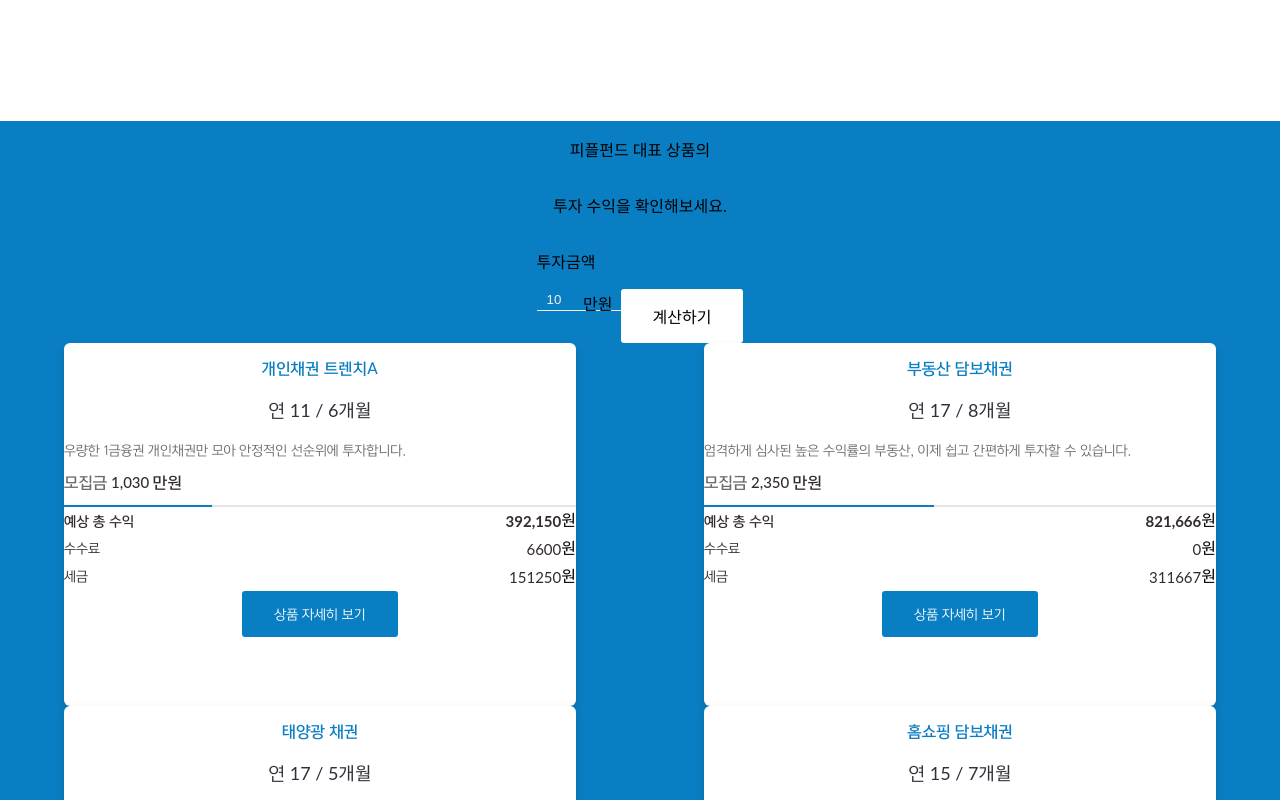
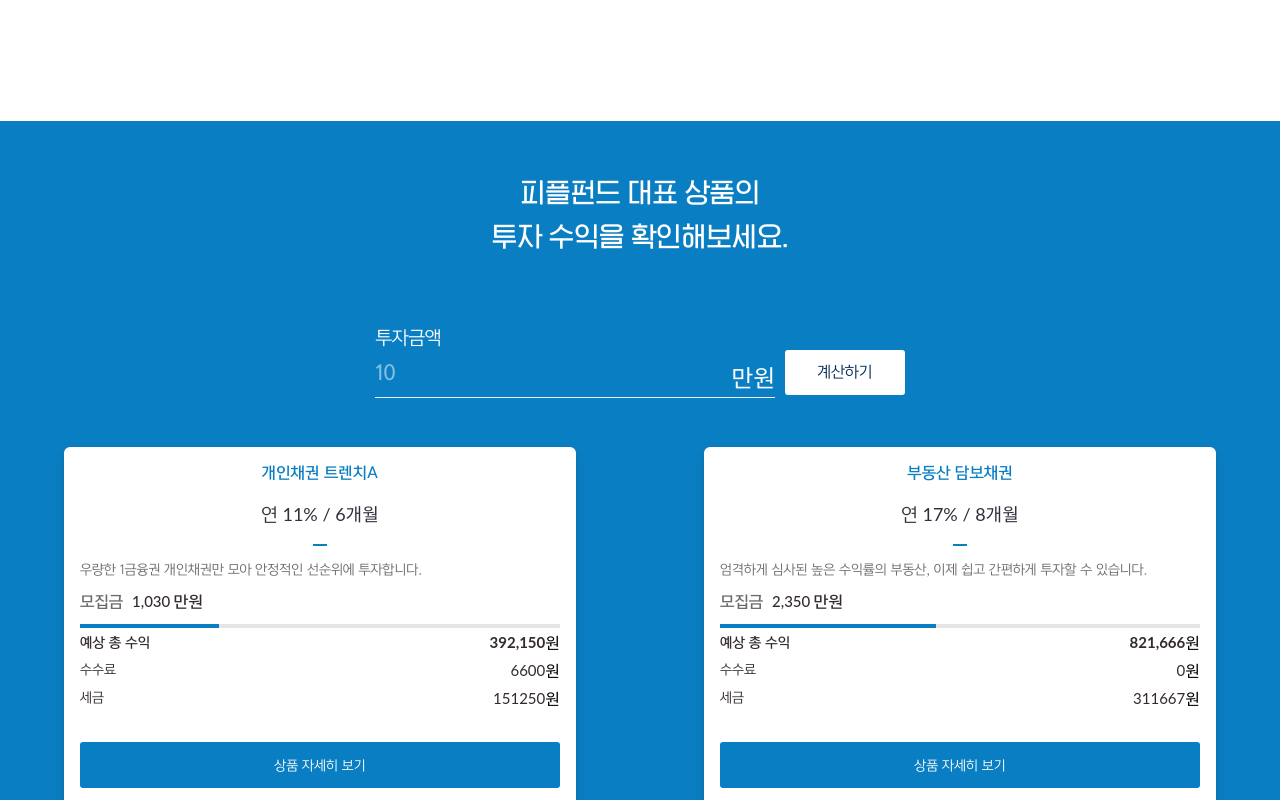
Before and after one commit to notoriousmango/peopleFund2019FrontEnd, an Angular app: page / in a window 1280 px wide. Shown: the part 2020-2820 px from the top of the page. Built offline with nearby package versions, Linux system fonts and the light colour scheme.

Commit message:
calculation done

```diff
--- a/src/app/advertisement-calculation/advertisement-calculation.component.html
+++ b/src/app/advertisement-calculation/advertisement-calculation.component.html
@@ -1,13 +1,13 @@
 
 <article>
-  <div fxLayout="column wrap" fxLayoutAlign="center center">
+  <div class="body" fxLayout="column wrap" fxLayoutAlign="center center">
     <p>{{titleFist}}</p>
     <p>{{titleSecond}}</p>
   </div>
-  <div fxLayout="column" fxLayoutAlign="center center">
+  <div class="intereactionDiv" fxLayout="column" fxLayoutAlign="center center">
     <div>
-      <p>투자금액</p>
-      <div fxLayout="row">
+      <p class="inputLable">투자금액</p>
+      <div class="inputAndButtonDiv" fxLayout="row" fxLayoutAlign="center center">
         <div class="inputDiv">
             <input class="input" type="number" min="10" max="1000" step="10" [(ngModel)]="investMoney">
         </div>
@@ -15,23 +15,28 @@
       </div>
     </div>
   </div>
-  <div fxLayout="row wrap" fxLayoutAlign="space-around start">
+  <div class="cardGroup" fxLayout="row wrap" fxLayoutAlign="space-around start">
     <div class="card" *ngFor="let product of products">
       <p class="title">{{product.title}}</p>
-      <p class="subTitle"><span>연</span> {{product.interest_rate}} / {{product.month}}개월</p>
-      <p class="description">{{product.description}}</p>
-      <p class="total"><span class="collectGold">모집금</span> {{(product.invest_amount / manWon)| moneyToString}} <span class="manWon">만원</span> </p>
-      <app-progressBar [width]="product.percentage"></app-progressBar>
-      <div class="calaulationDiv">
+      <p class="subTitle"><span>연</span> {{product.interest_rate}}% / {{product.month}}개월</p>
+      <div fxLayout="row" fxLayoutAlign="center center">
+        <div  class="garnish"></div>
+      </div>
+      <p class="description paddingX16px">{{product.description}}</p>
+      <p class="total paddingX16px"><span class="collectGold">모집금</span> {{(product.invest_amount / manWon)| moneyToString}} <span class="manWon">만원</span> </p>
+      <div class="paddingX16px">
+        <app-progressBar [width]="product.percentage" ></app-progressBar>
+      </div>
+      <div class="calaulationDiv paddingX16px">
           <span class="profitTitle calculationTitle">예상 총 수익</span><span class="divider"></span> <span class="bold number">{{product.expectedProfit |moneyToString}}</span><span class="unit">원</span>
       </div>
-      <div class="calaulationDiv">
+      <div class="calaulationDiv paddingX16px">
           <span class="feeTitle calculationTitle">수수료</span><span class="divider"></span> <span class="number">{{product.fee}}</span><span class="unit">원</span>
       </div>
-      <div class="calaulationDiv">
+      <div class="calaulationDiv paddingX16px">
           <span class="taxTitle calculationTitle">세금</span> <span class="divider"></span> <span class="number">{{product.tax}}</span><span class="unit">원</span>
       </div>
-      <div class="detailDiv" fxLayout="row" fxLayoutAlign="center center">
+      <div class="detailDiv paddingX16px" fxLayout="row" fxLayoutAlign="center center">
           <button class="detailButton" (click)="openURL(product.url)">{{buttonString}}</button>
       </div>
     </div>
--- a/src/app/advertisement-calculation/advertisement-calculation.component.scss
+++ b/src/app/advertisement-calculation/advertisement-calculation.component.scss
@@ -4,34 +4,54 @@
 
 
 article {
+    padding-top: 50px;
 
-    background: linear-gradient(180deg, $bg_primary 80%, $bg_secondary 20%);
-    margin-bottom: 100px;
-    .card {
-        width: 288px;
-        height: 363px;
-        border-radius: 6px;
-        box-shadow: 0 4px 8px 0 rgba(0, 0, 0, 0.15);
-        background-color: #ffffff;
+    .body {
+        margin-bottom: 70px;
+
+        p {
+            margin: 0px;
+            font-family: HGGGothicssi60g;
+            font-size: 28px;
+            font-weight: normal;
+            font-style: normal;
+            font-stretch: normal;
+            line-height: 1.57;
+            letter-spacing: normal;
+            text-align: center;
+            color: #ffffff;
+        }
     }
 
-    @media (max-width:1600px) {
+    background: linear-gradient(180deg, $bg_primary 90%, $bg_secondary 10%);
+    margin-bottom: 100px;
+
+    @media (max-width:1300px) {
         .card {
             flex-basis: 40%;
         }
     }
 
+    .intereactionDiv {
+        .inputAndButtonDiv {
+
+            height: 50px;
+        }
+
         .inputDiv {
             display: inline-block;
             position: relative;
+            height: 100%
+
         }
 
         .inputDiv::after {
             position: absolute;
-        top: 2px;
-        right: .5em;
-        transition: all .05s ease-in-out;
-        content: '만원';
+            top: 0.5em;
+            right: 0px;
+            color: white;
+            content: "만원";
+            font-size: 1.5em;
         }
 
         .input {
@@ -44,14 +64,67 @@
             border-right: none;
             border-bottom: solid #eeeeee 1px;
             padding: 3px 10px;
+            width: 400px;
+            height: 100%;
+            font-family: YoonGothicPro760;
+            font-size: 20px;
+            font-weight: normal;
+            font-style: normal;
+            font-stretch: normal;
+            line-height: 0.9;
+            letter-spacing: normal;
+            text-align: left;
+            color: rgba(255, 255, 255, 0.5);
+            padding:0px;
+            -moz-appearance:textfield;
+        }
+        .input::-webkit-outer-spin-button,
+        .input::-webkit-inner-spin-button {
+            -webkit-appearance: none;
+            margin: 0;
         }
 
         .calculate {
             @extend .button;
+            margin-left: 10px;
             background-color: #ffffff;
+            font-family: YoonGothicPro740;
+            font-size: 15px;
+            font-weight: normal;
+            font-style: normal;
+            font-stretch: normal;
+            line-height: 1;
+            letter-spacing: normal;
+            text-align: center;
+            color: #032d57;
         }
 
+        .inputLable {
+            font-family: YoonGothicPro740;
+            font-size: 18px;
+            font-weight: normal;
+            font-style: normal;
+            font-stretch: normal;
+            line-height: 1;
+            letter-spacing: normal;
+            text-align: left;
+            color: #ffffff;
+            margin: 0px;
+
+        }
+    }
+
+    .cardGroup {
+        padding-top: 50px;
+        max-width: 1500px;
+        margin:auto;
         .card {
+            width: 300px;
+            min-width: 250px;
+            border-radius: 6px;
+            box-shadow: 0 4px 8px 0 rgba(0, 0, 0, 0.15);
+            background-color: #ffffff;
+
             .title {
                 font-family: YoonGothicPro760;
                 font-size: 15px;
@@ -80,7 +153,9 @@
                     font-weight: normal;
                 }
             }
-
+            .paddingX16px{
+                padding:0px 16px;
+            }
             .description {
                 font-family: YoonGothicPro740;
                 font-size: 13px;
@@ -91,8 +166,13 @@
                 letter-spacing: normal;
                 text-align: left;
                 color: #6a6a6a;
+                min-width: 50px;
             }
-
+            .garnish{
+                width: 14px;
+                height: 2px;
+                background-color: #0a7ec2;
+            }
             .total {
                 font-family: Lato;
                 font-size: 15px;
@@ -105,7 +185,6 @@
                 color: #342b2b;
 
                 .collectGold {
-                // ㅋㅋㅋ
                     font-family: YoonGothicPro760;
                     font-size: 15px;
                     font-weight: normal;
@@ -115,6 +194,7 @@
                     letter-spacing: normal;
                     text-align: left;
                     color: #6a6a6a;
+                    margin-right: 5px;
                 }
 
                 .manWon {
@@ -125,6 +205,7 @@
 
             .calaulationDiv {
                 display: flex;
+                align-items: center;
 
                 .divider {
                     flex: 1 1 auto;
@@ -169,9 +250,11 @@
                     font-weight: bold !important;
                 }
             }
-        .detailDiv{
-            width:100%;
-            .detailButton{
+
+            .detailDiv {
+                width: 100%;
+                margin-top: 30px;
+                .detailButton {
                     @extend .button;
                     align-content: center;
                     border-radius: 3px;
@@ -185,7 +268,10 @@
                     letter-spacing: normal;
                     text-align: center;
                     color: #ffffff;
+                    width: 100%;
+                    margin-bottom: 30px;
                 }
             }
         }
     }
+}
--- a/src/app/advertisement-calculation/progressBar/progressBar.component.scss
+++ b/src/app/advertisement-calculation/progressBar/progressBar.component.scss
@@ -8,6 +8,6 @@
 :host {
     background-color: $progress_background;
     display: block;
-    height: 2px;
+    height: 4px;
     width: 100%;
 }
--- a/src/app/advertisement-middle/advertisement-middle.component.scss
+++ b/src/app/advertisement-middle/advertisement-middle.component.scss
@@ -8,7 +8,7 @@
     letter-spacing: normal;
     text-align: center;
     color: $font_primary;
-    margin-bottom: 200px;
+    margin-bottom: 100px;
     .highlight{
         background: $sunYellow;
         position: relative;
--- a/src/app/advertisement-top/advertisement-top.component.html
+++ b/src/app/advertisement-top/advertisement-top.component.html
@@ -14,5 +14,5 @@
         <p class="bodyText">{{bodyText}}</p>
         <button (click)="openHome()">{{buttonText}}</button>
     </div>
-    <img class="scrollDown" src="../../assets/img/img_scrolldown@2x.png">
+    <img class="scrollDown" src="../../assets/img/img_scrolldown@2x.png" (click)="scrollButtonClicked()">
 </div>
--- a/src/app/app.component.html
+++ b/src/app/app.component.html
@@ -1,5 +1,6 @@
-<app-advertisement-top></app-advertisement-top>
+<app-advertisement-top (scrollButton)=scroll(calculation)></app-advertisement-top>
 <app-advertisement-middle></app-advertisement-middle>
-<app-advertisement-calculation></app-advertisement-calculation>
+<div #calculation class="calculationNavigation"></div>
+<app-advertisement-calculation ></app-advertisement-calculation>
 <app-advertisement-chat></app-advertisement-chat>
 <app-advertisement-footer></app-advertisement-footer>
--- a/src/app/app.component.ts
+++ b/src/app/app.component.ts
@@ -7,4 +7,7 @@
 })
 export class AppComponent {
   title = 'peopleFund';
+  scroll(el: HTMLElement) {
+    el.scrollIntoView({behavior:'smooth'});
+  }
 }
```
Also changed, not shown: src/app/advertisement-top/advertisement-top.component.ts (+5 -3 lines), src/app/app.component.scss (+18 -5 lines). Lines whose indentation alone changed are shown as unchanged.
